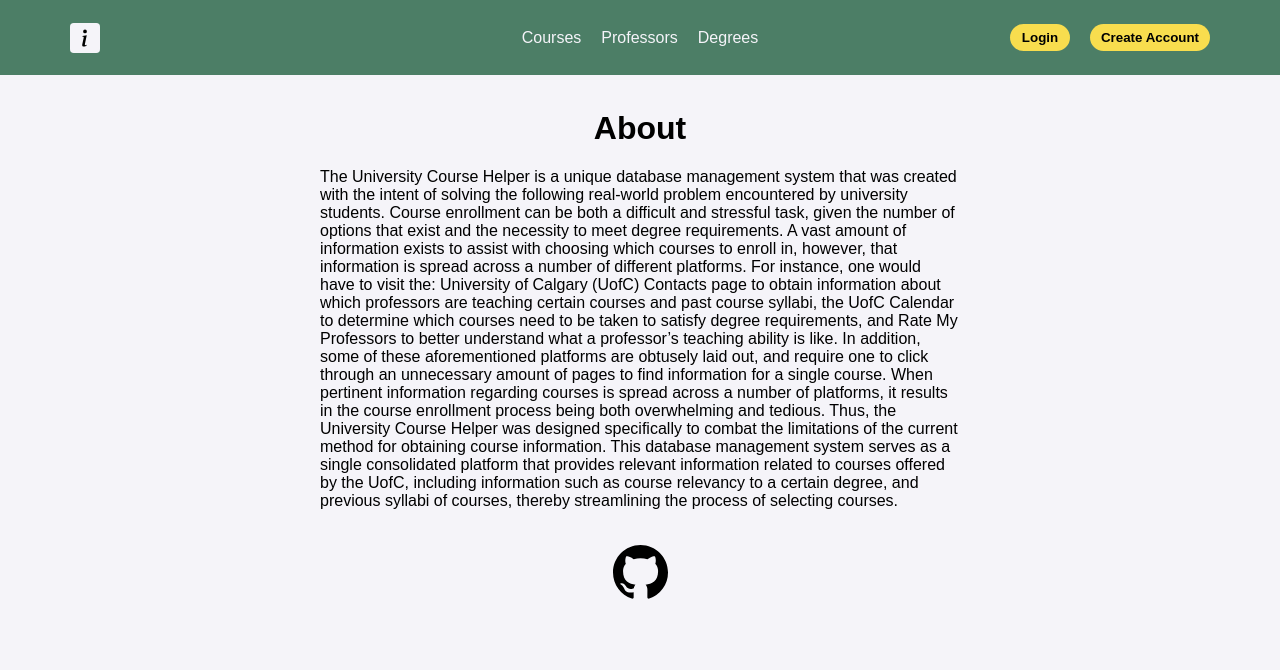
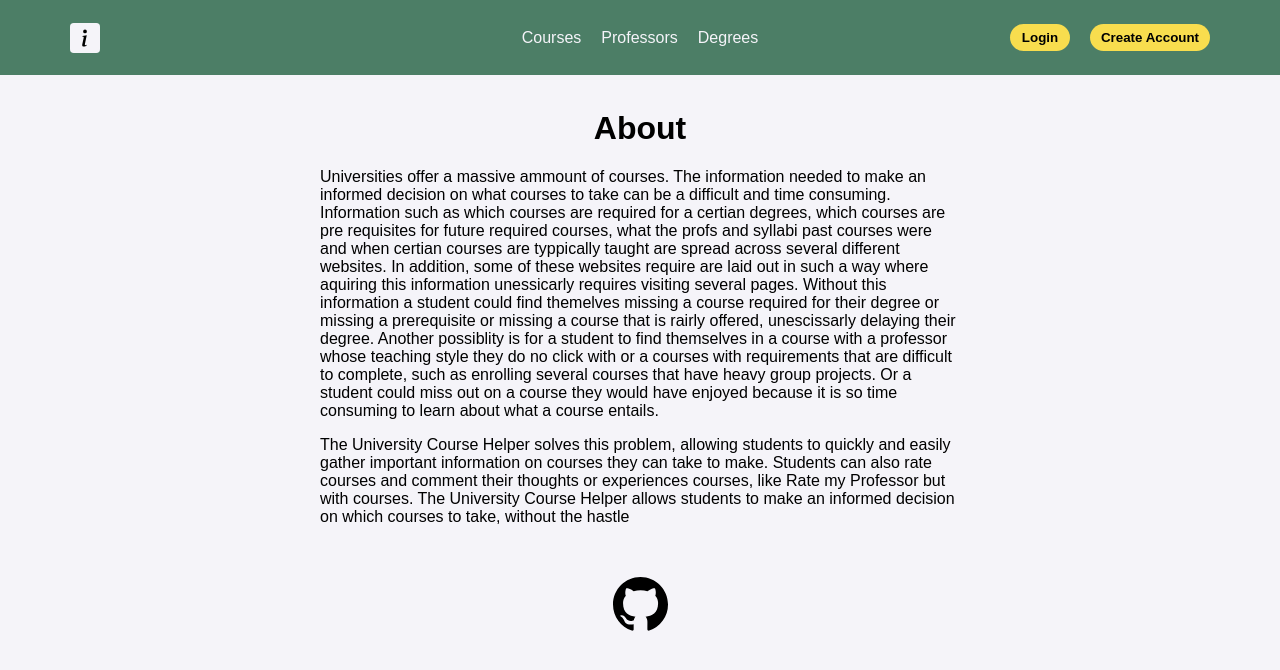
Before and after one commit to DrCoconuttt/UniversityCourseHelperHeroku, a React (Create React App) app in the folder client/: page /about in a window 1280 px wide. Shown: the top 670 px of the page. Built offline with nearby package versions, Linux system fonts and the light colour scheme.

Commit message:
Updated README and About Page

```diff
--- a/client/src/pages/about/About.js
+++ b/client/src/pages/about/About.js
@@ -7,23 +7,24 @@ const About = () => {
             <h1 className = "centerText">
                 About
             </h1>
-            <div>
-            The University Course Helper is a unique database management system that was created with the intent of solving
-            the following real-world problem encountered by university students. Course enrollment can be both a difficult and
-            stressful task, given the number of options that exist and the necessity to meet degree requirements.
-            A vast amount of information exists to assist with choosing which courses to enroll in, however, that information
-            is spread across a number of different platforms. For instance, one would have to visit the: University of Calgary
-            (UofC) Contacts page to obtain information about which professors are teaching certain courses and past course
-            syllabi, the UofC Calendar to determine which courses need to be taken to satisfy degree requirements,
-            and Rate My Professors to better understand what a professor’s teaching ability is like. In addition, some of these
-            aforementioned platforms are obtusely laid out, and require one to click through an unnecessary amount of pages to
-            find information for a single course. When pertinent information regarding courses is spread across a number of
-            platforms, it results in the course enrollment process being both overwhelming and tedious. Thus, the University
-            Course Helper was designed specifically to combat the limitations of the current method for obtaining course
-            information. This database management system serves as a single consolidated platform that provides relevant
-            information related to courses offered by the UofC, including information such as course relevancy to a certain
-            degree, and previous syllabi of courses, thereby streamlining the process of selecting courses.
-            </div>
+            <p>
+            Universities offer a massive ammount of courses. The information needed to make an informed decision on what courses
+            to take can be a difficult and time consuming. Information such as which courses are required for a certian degrees, which
+            courses are pre requisites for future required courses, what the profs and syllabi past courses were and when certian courses are typpically taught are spread across several
+            different websites. In addition, some of these websites require are laid out in such a way where aquiring this information
+            unessicarly requires visiting several pages. Without this information a student could find themelves missing a course required for their
+            degree or missing a prerequisite or missing a course that is rairly offered, unescissarly delaying their degree.
+            Another possiblity is for a student to find themselves in a course with a professor whose teaching style they do no click with
+            or a courses with requirements that are difficult to complete, such as enrolling several courses that have heavy group projects.
+            Or a student could miss out on a course they would have enjoyed because it is so time consuming to learn about what a course entails.
+            </p>
+
+            <p>
+            The University Course Helper solves this problem, allowing students to quickly and easily gather important
+            information on courses they can take to make. Students can also rate courses and
+            comment their thoughts or experiences courses, like Rate my Professor but with courses.
+            The University Course Helper allows students to make an informed decision on which courses to take, without the hastle
+            </p>
 
             <div className="githubIconAlign">
                 <a target="_blank" rel="noopener noreferrer" href="https://github.com/DrCoconuttt/UniversityCourseHelper" className="githubIcon" >
```
Also changed, not shown: 1 other file (tests, documents, lock files or other folders).
